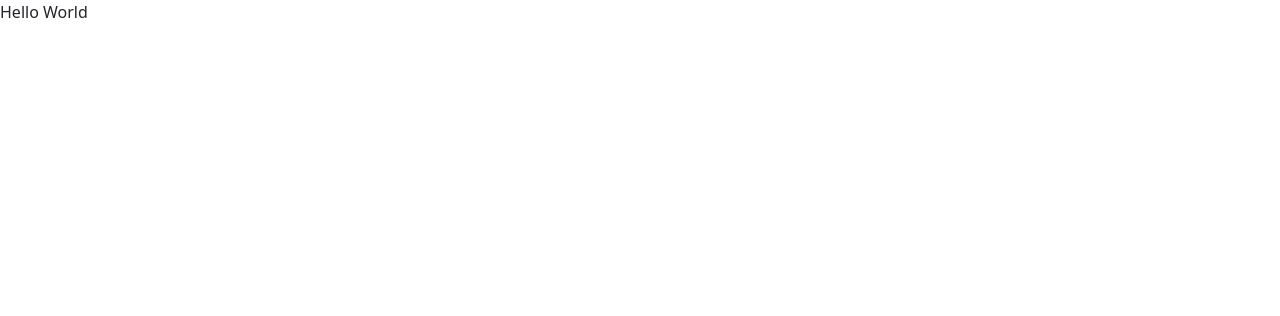
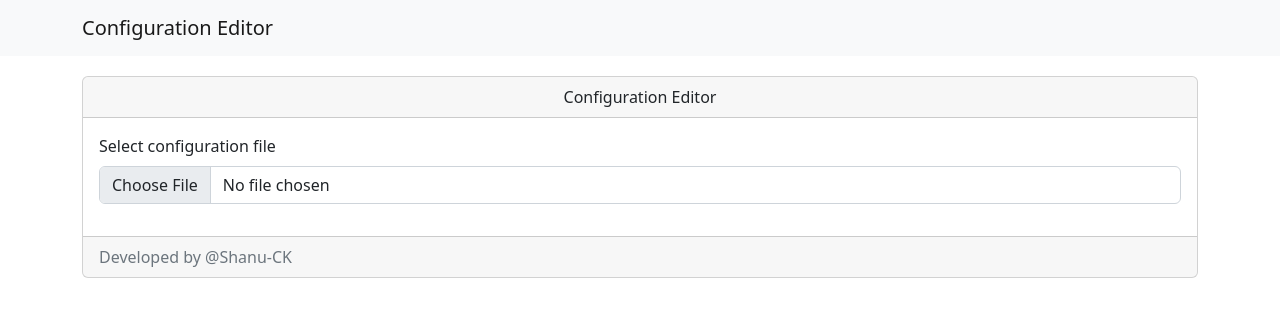
Before and after one commit to shanu-ck/Configuration-Editor, a React (Create React App) app: page / in a window 1280 px wide. Shown: the top 316 px of the page. Built offline with nearby package versions, Linux system fonts and the light colour scheme.

Commit message:
added custom components to app component
Signed-off-by: shanu-ck <shanu.dey@cloudkaptan.com>

```diff
--- a/src/App.js
+++ b/src/App.js
@@ -1,9 +1,13 @@
-
+import FormComponent from "./components/FormComponent";
+import Header from "./components/Header";
 
 function App() {
-  return (
-    "Hello World"
-  );
+    return (
+        <>
+            <Header />
+            <FormComponent/>
+        </>
+    );
 }
 
 export default App;
```
